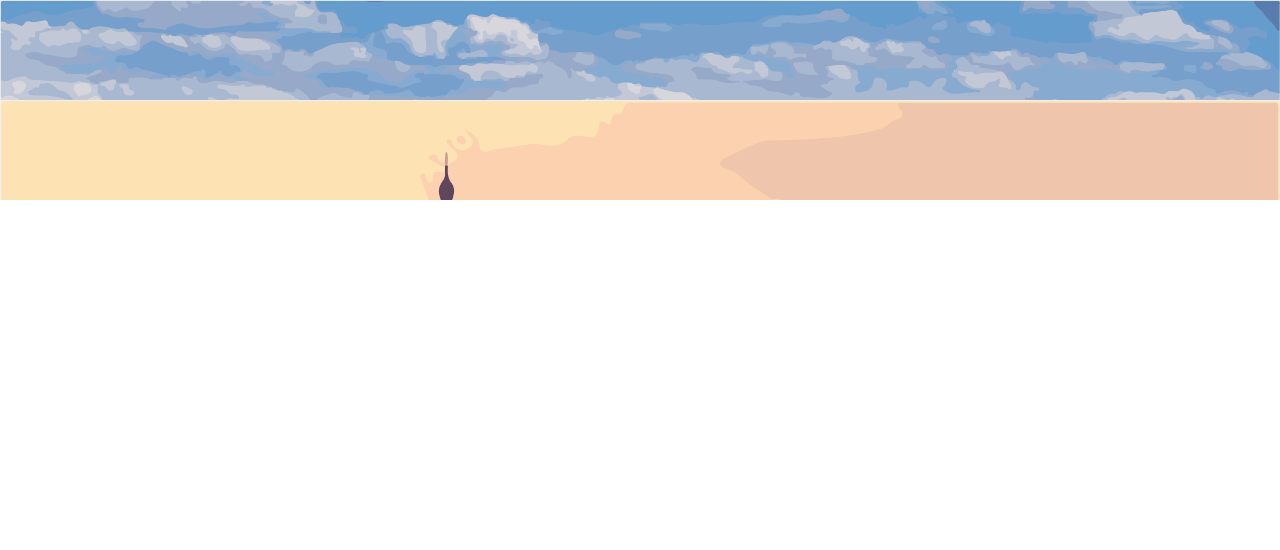
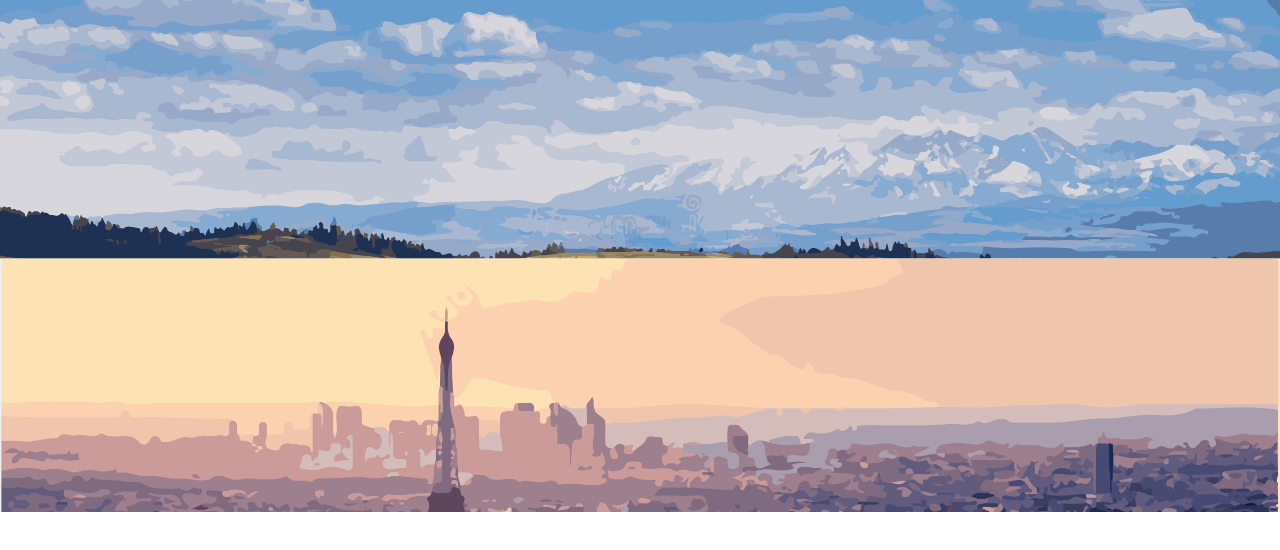
Before and after one commit to RoboKrzw/countryExplorer, a React (Create React App) app: page / in a window 1280 px wide. Shown: the top 550 px of the page. Built offline with nearby package versions, Linux system fonts and the light colour scheme.

Commit message:
changes to scss buttons menu

```diff
--- a/src/comps/buttons.scss
+++ b/src/comps/buttons.scss
@@ -9,7 +9,7 @@
         width: 100%;
         display: flex;
         flex-direction: column;
-        height: 25vh;
+        height: 32rem;
 
         &-row {
             display: flex;
@@ -22,43 +22,41 @@
             border: none;
             height: 100%;
             width: 100%;
-            // transition: all 0.5s ease;
+            transition: all 0.5s ease;
             padding: 0;
+
+            &:hover {
+                transform: scale(1.02);
+                overflow: hidden !important;
+
+                @include for-tablet-landscape-down {
+                    transform: scale(1.02);
+                    overflow: hidden !important;
+                }
+            }
 
             &__bcg {
                 height: 100%;
             }
-
-            // &:hover {
-            //     height: 400px;
-
-            //     @include for-tablet-landscape-down {
-            //         height: 250px;
-            //     }
-            // }
         }
     }
 
     &__content {
-        width: 100%;
-        opacity: 0;
-        overflow: hidden;
+        display: none;
         height: fit-content;
-        // min-height: 1400px;
-        // background-color: aqua;
         position: relative;
         padding: 0;
         margin: 30px 0 0 0;
-        // -webkit-transition: opacity ease-in-out 0.5s;
-        // transition: opacity ease-in-out 0.5s;
+        -webkit-transition: opacity ease-in-out 0.5s;
+        transition: opacity ease-in-out 0.5s;
 
         &--show {
             width: 100%;
             opacity: 1;
             height: fit-content;
             margin: 30px 0 0 0;
-            // -webkit-transition: height ease 0.5s;
-            // transition: height ease 0.5s;
+            -webkit-transition: height ease 0.5s;
+            transition: height ease 0.5s;
         }
 
         .container-fluid {
```
